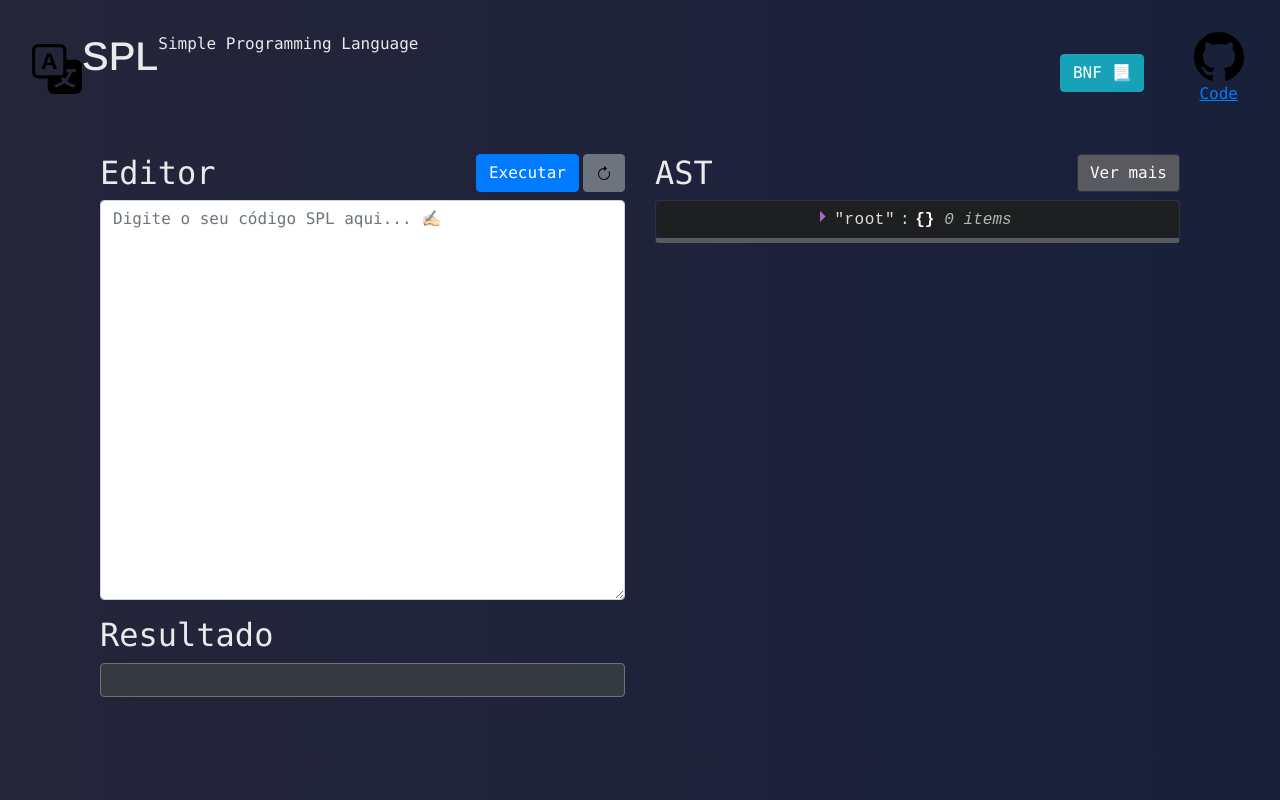
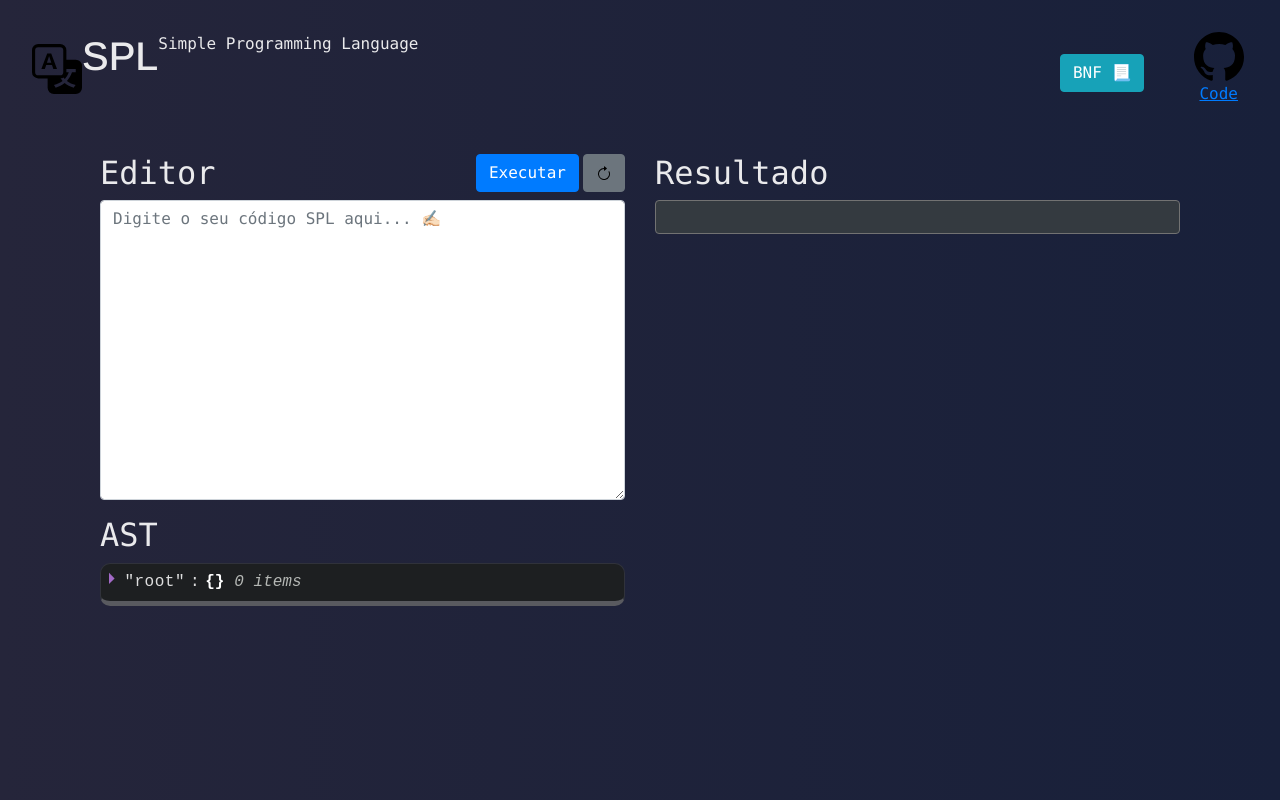
Before and after one commit to caio-andres/simple-programming-language, a React (Vite) app in the folder interface/: page / in a window 1280 px wide. Built offline with nearby package versions, Linux system fonts and the light colour scheme.

Commit message:
update(interface): Front-end changed to improve user side design.

```diff
--- a/interface/src/pages/home/components/execute/execute.tsx
+++ b/interface/src/pages/home/components/execute/execute.tsx
@@ -11,7 +11,6 @@ export const Execute: React.FC = () => {
   const [textAreaValue, setTextAreaValue] = useState<string>();
   const [json, setJson] = useState<object>({});
   const [variables, setVariables] = useState<string[]>([]);
-  const [expanded, setExpanded] = useState<boolean>(false);
 
   // Devolver o JSON na página
   const executeJson = async () => {
@@ -67,18 +66,47 @@ export const Execute: React.FC = () => {
         </div>
         <textarea
           className="form-control mb-3"
-          style={{ height: "400px" }}
+          style={{ height: "300px" }}
           placeholder="Digite o seu código SPL aqui... ✍🏻"
           value={textAreaValue}
           onChange={(e) => setTextAreaValue(e.target.value)}
         />
+        {json ? (
+          <div style={{ textAlign: "left" }}>
+            <h2 className="text-monospaced">AST</h2>
+            <div className="rounded">
+              <ReactJson
+                displayObjectSize
+                src={json}
+                style={{
+                  maxHeight: "250px",
+                  overflow: "auto",
+                  borderRadius: "10px",
+                  padding: "0.4rem",
+                  border: "1px solid #30323b",
+                  borderBottom: "5px solid #595a5f",
+                }}
+                theme="google"
+              />
+            </div>
+          </div>
+        ) : (
+          <></>
+        )}
+      </div>
+
+      <div className="container d-flex flex-column">
         {variables ? (
-          <div className="mb-4" style={{ textAlign: "left" }}>
-            <h2 className="text-monospaced">Resultado</h2>
+          /* Formatando o JSON da resposta do terminal */
+          <div className="d-flex flex-column">
+            <div className="d-flex justify-content-between">
+              <h2>Resultado</h2>
+            </div>
             <div
               className="p-3 bg-dark rounded text-monospaced"
               style={{
                 border: "1px solid #727272",
+                textAlign: "left",
               }}
             >
               {variables.map((result, index) => (
@@ -87,47 +115,6 @@ export const Execute: React.FC = () => {
                   <br />
                 </React.Fragment>
               ))}
-            </div>
-          </div>
-        ) : (
-          <></>
-        )}
-      </div>
-
-      <div className="container d-flex flex-column">
-        {json ? (
-          /* Formatando o JSON da resposta do terminal */
-          <div className="d-flex flex-column">
-            <div className="d-flex justify-content-between">
-              <h2>AST</h2>
-              <button
-                className="btn btn-secondary mb-2"
-                onClick={() => setExpanded(!expanded)}
-                style={{
-                  cursor: "pointer",
-                  backgroundColor: "#595a5f",
-                  border: "1px solid #30323b",
-                  color: "#FFF",
-                }}
-              >
-                {expanded ? "Ver menos" : "Ver mais"}
-              </button>
-            </div>
-            <div
-              style={{
-                maxHeight: expanded ? "none" : "400px",
-                overflow: "hidden",
-                border: "1px solid #30323b",
-                borderBottom: "5px solid #595a5f",
-              }}
-              className="rounded"
-            >
-              <ReactJson
-                displayObjectSize
-                src={json}
-                style={{ borderRadius: "10px", padding: "0.4rem" }}
-                theme="google"
-              />
             </div>
           </div>
         ) : (
```
